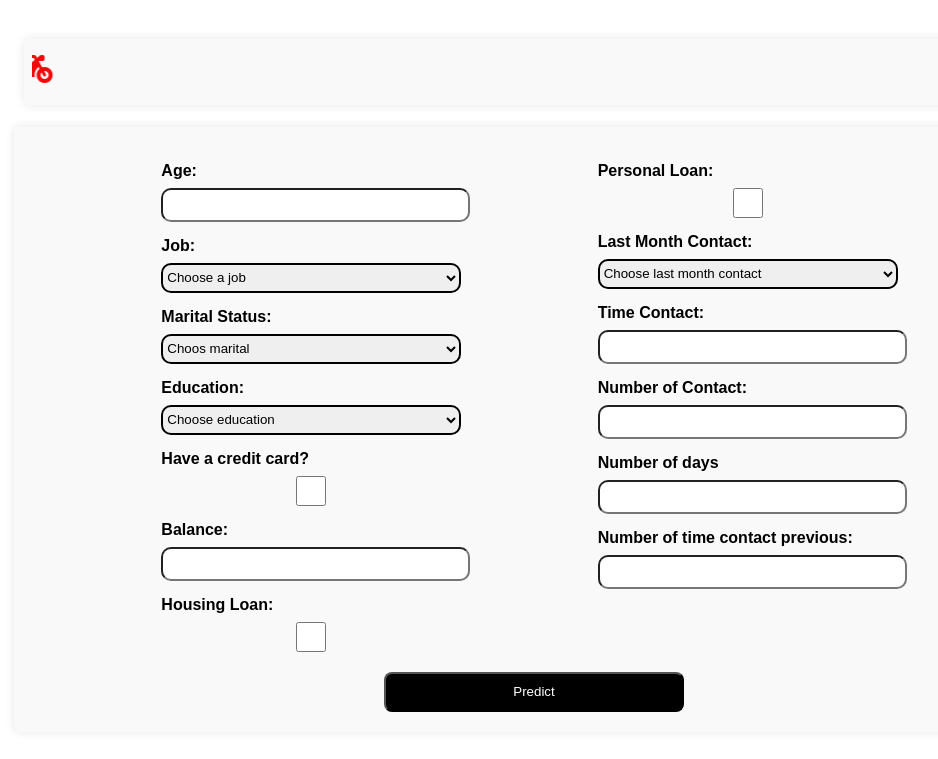
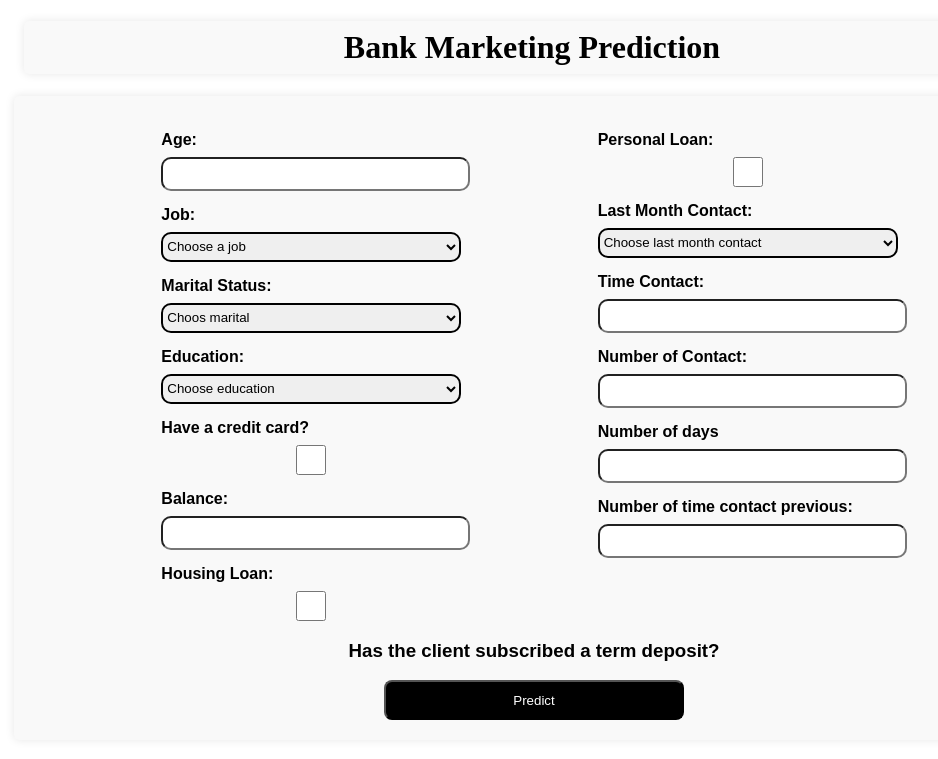
Before and after one commit to kkdang14/PredictBankMarketing, a Flask app: page / in a window 1280 px wide. Shown: the top 759 px of the page, without its empty margins (126-1064 px from the left). Run offline with Flask 3, Linux system fonts and the light colour scheme; parts of the project's set-up code (start-up, migrations or seed data) failed here and were passed over.

Commit message:
final update

```diff
--- a/app.py
+++ b/app.py
@@ -4,6 +4,7 @@
 from sklearn.pipeline import Pipeline
 from sklearn.compose import ColumnTransformer, make_column_transformer
 from sklearn.preprocessing import OneHotEncoder, OrdinalEncoder
+from sklearn.tree import DecisionTreeClassifier
 from sklearn.model_selection import train_test_split
 from sklearn.ensemble import RandomForestClassifier, BaggingClassifier
 
@@ -20,19 +21,8 @@
 X_train, X_test, y_train, y_test = train_test_split(X, y, test_size=0.2, random_state=42)
 
 
-# Preprocess categorical variables
-categorical_features = X_train.select_dtypes(include=['object']).columns
-numeric_features = X_train.select_dtypes(include=['int64', 'float64']).columns
-
-preprocessor = ColumnTransformer(
-    transformers=[
-        ('num', 'passthrough', numeric_features),
-        ('cat', OneHotEncoder(handle_unknown='ignore'), categorical_features)
-    ])
-
 # Define the classifier pipeline
-clf = Pipeline(steps=[('preprocessor', preprocessor),
-                      ('classifier', RandomForestClassifier())])
+clf = BaggingClassifier(estimator=DecisionTreeClassifier(), n_estimators=300, random_state=42)
 
 # Train the classifier
 clf.fit(X_train, y_train)
--- a/templates/index.html
+++ b/templates/index.html
@@ -15,7 +15,6 @@
     .container {
         width: 1000px;
         margin: 0 auto;
-        padding: 10px;
     }
 
     h1 {
@@ -94,7 +93,6 @@
         color: #fff;
         border-radius: 8px;
         text-align: center;
-        margin-top: 20px;
         background-color: #000;
     }
 
@@ -106,7 +104,9 @@
 <body>
     <div class="container">
         <h1>
-            <marquee behavior="" direction="right"><i class="fa-solid fa-person-running fa-beat" style="color: #f10909;"></i>&emsp;&emsp;&emsp;&emsp;&emsp;Bank Marketing Prediction<i class="fa-solid fa-motorcycle fa-horizontal" style="color: #f10909;"></i></marquee>
+            Bank Marketing Prediction
+            <!--
+            <marquee behavior="" direction="right"><i class="fa-solid fa-person-running fa-beat" style="color: #f10909; font-size: 19px"></i>&emsp;&emsp;&emsp;&emsp;&emsp;Bank Marketing Prediction<i class="fa-solid fa-van-shuttle" style="color: #f10909;"></i></marquee>-->
         </h1>
         <div class="form-container">
             <form action="/predict" method="post">
@@ -205,6 +205,7 @@
                         </div>
                     </div>
                 </div>
+                <h3 style="font-family: Arial, sans-serif">Has the client subscribed a term deposit?</h3>
                 <button type="submit">Predict</button>
             </form>
         </div>
```
